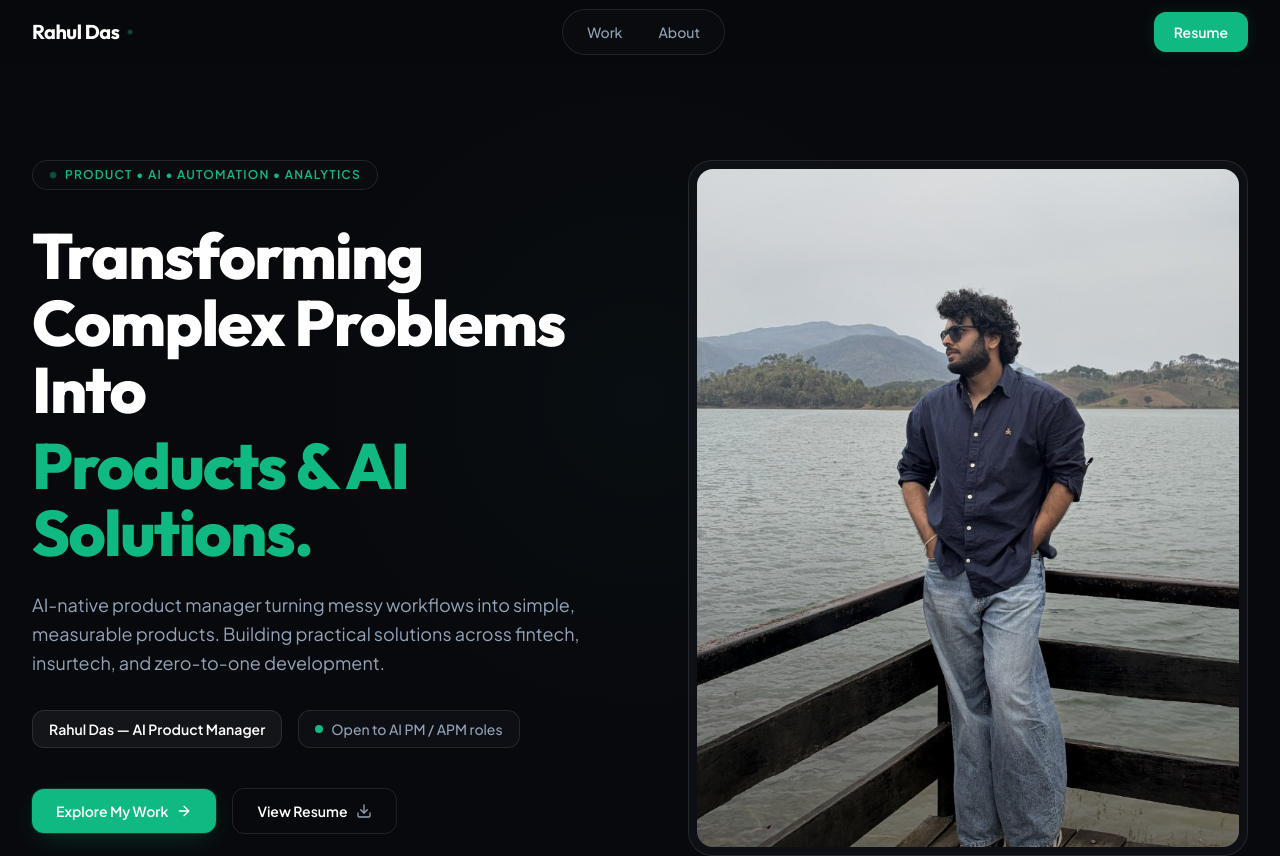
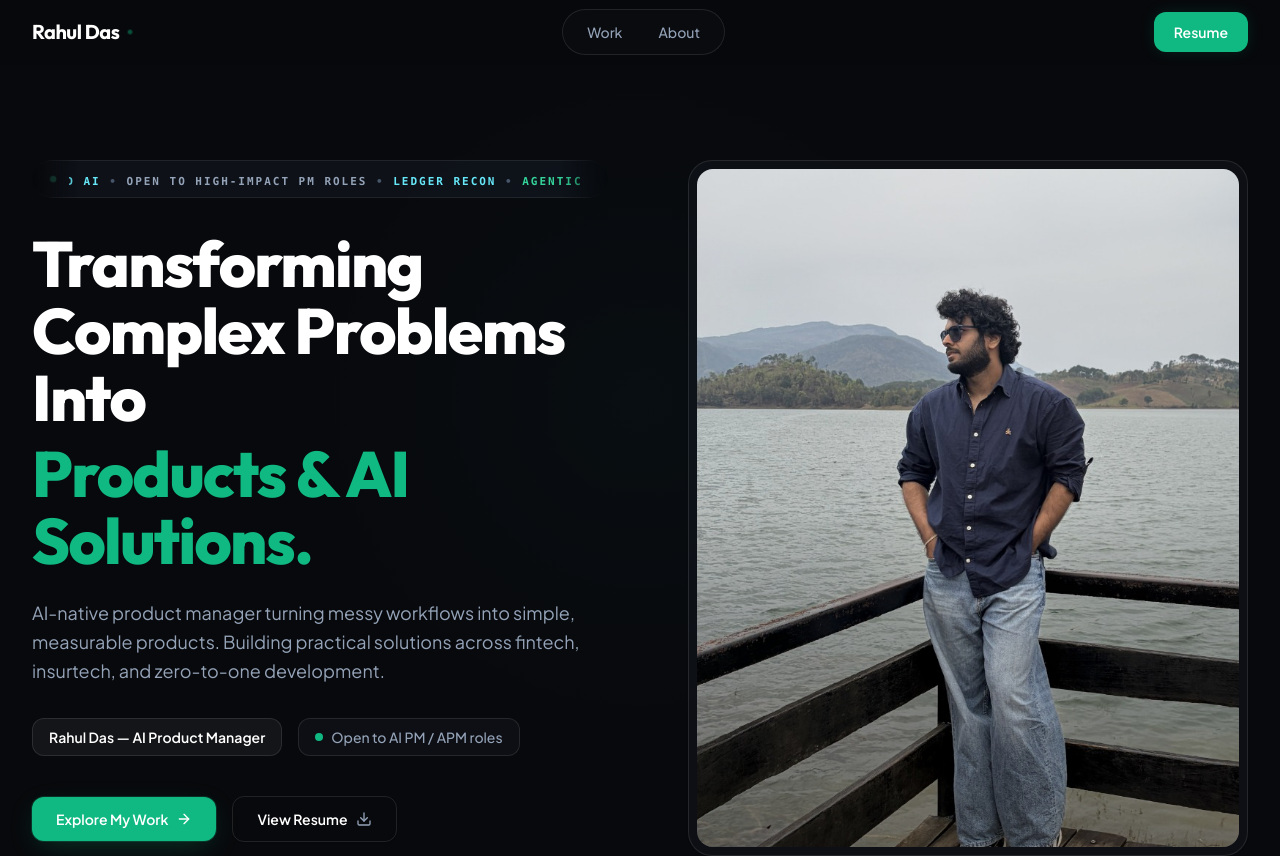
Before and after one commit to rdrahul1110/rahul-builds-products, a React (Vite) app: page / in a window 1280 px wide. Shown: the top 856 px of the page. Built offline with nearby package versions, Linux system fonts and the light colour scheme; the HTML template or start-up script is replaced by a standard one.

Commit message:
Changes
Co-authored-by: rdrahul1110 <99540680+rdrahul1110@users.noreply.github.com>

```diff
--- a/src/components/Hero.tsx
+++ b/src/components/Hero.tsx
@@ -42,9 +42,28 @@ const Hero = () => {
 
           {/* LEFT COLUMN: Text Content */}
           <div className="max-w-2xl">
-            <div className="inline-flex items-center gap-2 rounded-full border border-white/10 bg-[#0D0F14]/50 backdrop-blur-sm px-4 py-1.5 text-xs font-semibold text-emerald-500 mb-8 animate-fade-in shadow-sm">
-              <span className="h-2 w-2 rounded-full bg-emerald-500 pulse-dot"></span>
-              <span className="tracking-widest uppercase">PRODUCT • AI • AUTOMATION • ANALYTICS</span>
+            {/* Live telemetry ticker */}
+            <div className="max-w-xl overflow-hidden rounded-full glass-panel px-4 py-1.5 mb-8 animate-fade-in ticker-mask">
+              <div className="flex items-center gap-3">
+                <span className="h-2 w-2 rounded-full bg-emerald-400 pulse-dot flex-shrink-0"></span>
+                <div className="overflow-hidden">
+                  <div className="ticker-track font-mono text-[11px] font-bold uppercase tracking-[0.18em]">
+                    {[0, 1].map((k) => (
+                      <span key={k} className="pr-10 text-emerald-400">
+                        FINTECH INFRASTRUCTURE <span className="text-slate-500">×</span> <span className="text-cyan-300">APPLIED AI</span>
+                        <span className="text-slate-600"> • </span>
+                        <span className="text-slate-400">OPEN TO HIGH-IMPACT PM ROLES</span>
+                        <span className="text-slate-600"> • </span>
+                        <span className="text-cyan-300">LEDGER RECON</span>
+                        <span className="text-slate-600"> • </span>
+                        <span className="text-emerald-400">AGENTIC WORKFLOWS</span>
+                        <span className="text-slate-600"> • </span>
+                        <span className="text-slate-400">LLM EVALS</span>
+                      </span>
+                    ))}
+                  </div>
+                </div>
+              </div>
             </div>
 
             <h1 className="hero-headline font-extrabold tracking-tight text-white mb-6 animate-fade-in" style={{ animationDelay: '0.1s' }}>
```
